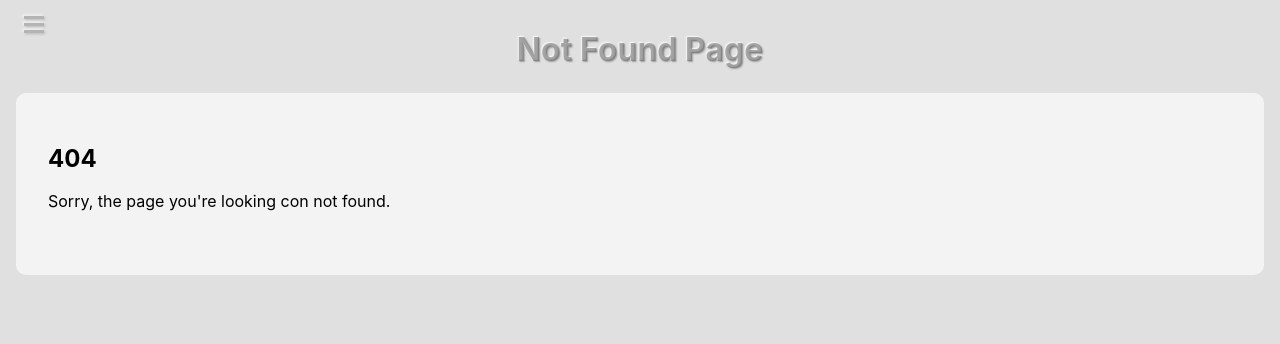
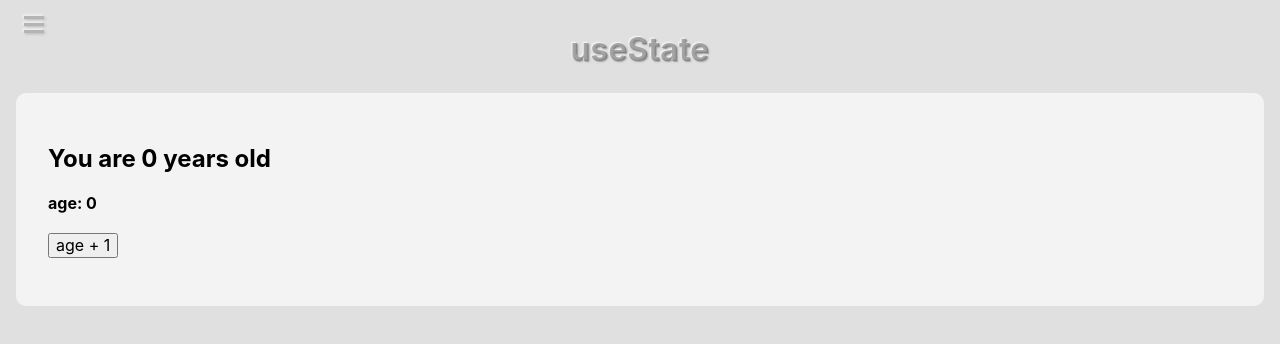
Before and after one commit to mk668a/react-hooks, a React (Create React App) app: page /useEffect in a window 1280 px wide. Before the commit this address had no page. Shown: the top 344 px of the page. Built offline with nearby package versions, Linux system fonts and the light colour scheme.

Commit message:
useEffect

```diff
--- a/src/index.tsx
+++ b/src/index.tsx
@@ -6,6 +6,7 @@ import reportWebVitals from "./reportWebVitals";
 import { BrowserRouter, Route, Routes } from "react-router-dom";
 import { UseState } from "./pages/useState";
 import { NotFound } from "./pages/404";
+import { UseEffect } from "./pages/useEffect";
 
 const root = ReactDOM.createRoot(
   document.getElementById("root") as HTMLElement
@@ -16,6 +17,7 @@ root.render(
       <Routes>
         <Route path="/" element={<Home />} />
         <Route path="/useState" element={<UseState />} />
+        <Route path="/useEffect" element={<UseEffect />} />
         <Route path="*" element={<NotFound />} />
       </Routes>
     </BrowserRouter>
--- /dev/null
+++ b/src/pages/useEffect.tsx
@@ -0,0 +1,22 @@
+import React, { useEffect, FunctionComponent, useState } from "react";
+import { Layout } from "../layout/layout";
+
+export const UseEffect: FunctionComponent = () => {
+  const [title, setTitle] = useState("You are 0 years old");
+  const [age, setAge] = useState(0);
+  const handleClick = () => setAge(age + 1);
+
+  useEffect(() => {
+    return setTitle(`You are ${age} years old`);
+  }, [age]);
+
+  return (
+    <Layout title="useState">
+      <>
+        <h2>{title}</h2>
+        <h4>age: {age}</h4>
+        <button onClick={handleClick}>age + 1</button>
+      </>
+    </Layout>
+  );
+};
```
